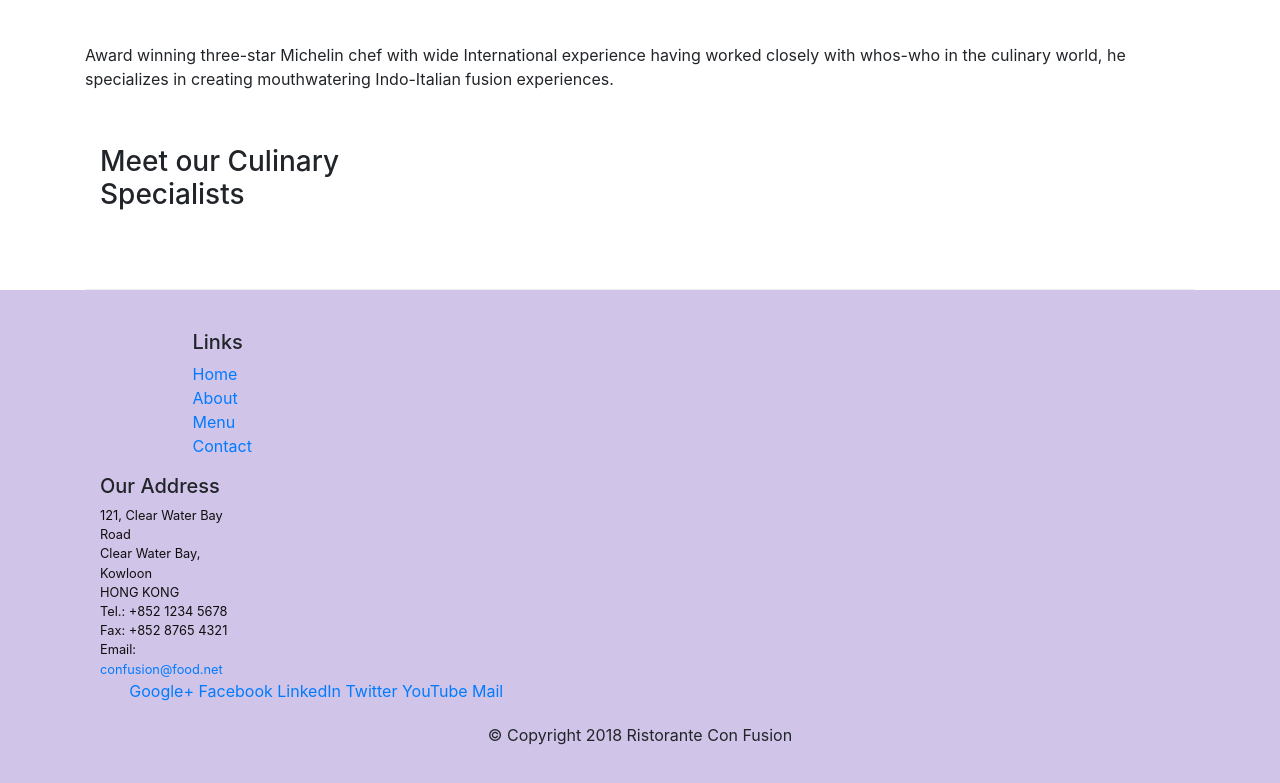
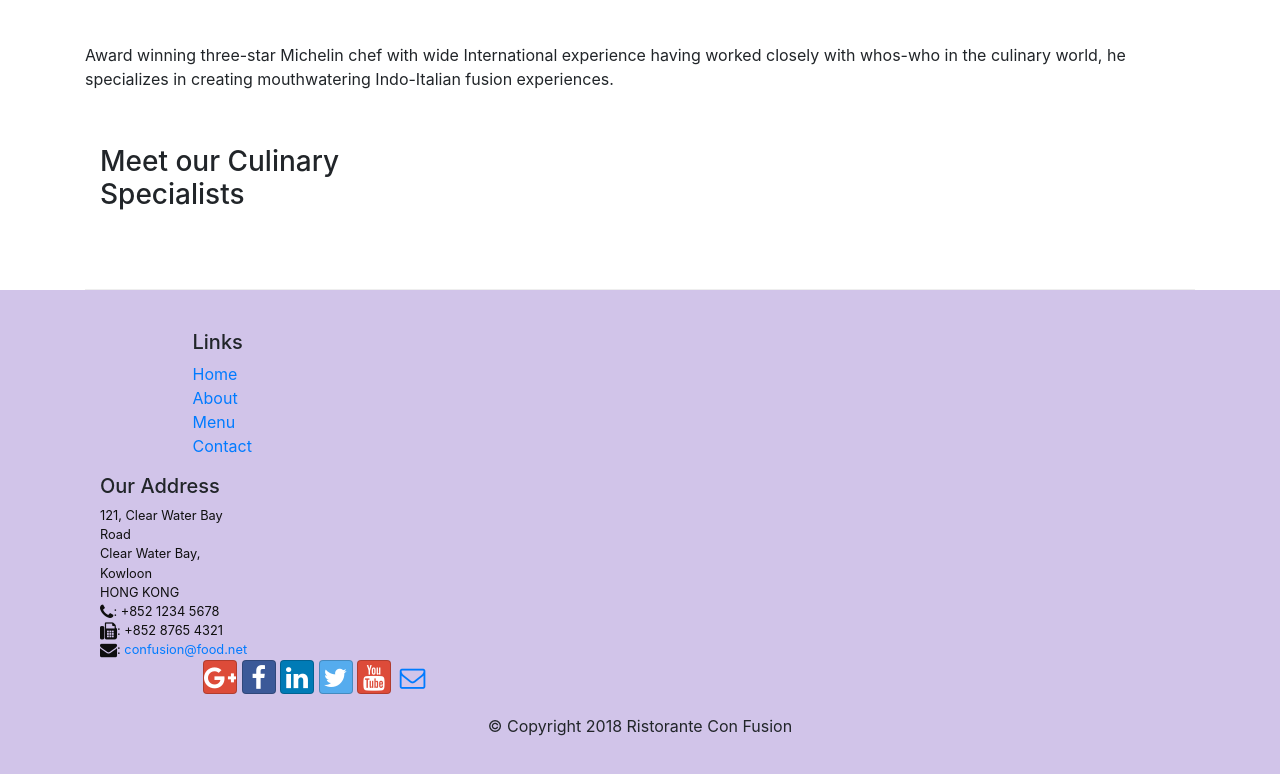
Before and after one commit to josecolli/confusion, a website: page index.html in a window 1280 px wide. Shown: the part 1244-2027 px from the top of the page. Drawn offline with nearby package versions, Linux system fonts and the light colour scheme.

Commit message:
Added Icon Fonts

```diff
--- a/index.html
+++ b/index.html
@@ -10,6 +10,8 @@
     <!-- Bootstrap CSS -->
     <link rel="stylesheet" href="node_modules/bootstrap/dist/css/bootstrap.min.css">
     <link href="css/styles.css" rel="stylesheet">
+    <link rel="stylesheet" href="node_modules/font-awesome/css/font-awesome.min.css">
+    <link rel="stylesheet" href="node_modules/bootstrap-social/bootstrap-social.css">
 
 
     <title>Ristorante Con Fusion</title>
@@ -25,16 +27,16 @@
         <a class="navbar-brand" href="#">Ristorante Con Fusion</a>
         <div class="collapse navbar-collapse" id="Navbar"> <ul class="navbar-nav mr-auto"></div>
         <li class="nav-item active">
-        <a class="nav-link" href="#">Home</a>
+        <a class="nav-link" href="#"><span class="fa fa-home fa-lg"></span> Home</a>
         </li>
         <li class="nav-item">
-        <a class="nav-link" href="./aboutus.html">About</a>
+        <a class="nav-link" href="./aboutus.html"><span class="fa fa-info fa-lg"></span> About</a>
         </li>
         <li class="nav-item">
-        <a class="nav-link" href="#">Menu</a>
+        <a class="nav-link" href="#"><span class="fa fa-list fa-lg"></span></a>
         </li>
         <li class="nav-item">
-        <a class="nav-link" href="#">Contact</a>
+        <a class="nav-link" href="#"><span class="fa fa-address-card fa-lg"></span> Contact</a>
         </li>
         </ul>
         </div>
@@ -107,20 +109,32 @@
 		              121, Clear Water Bay Road<br>
 		              Clear Water Bay, Kowloon<br>
 		              HONG KONG<br>
-		              Tel.: +852 1234 5678<br>
-		              Fax: +852 8765 4321<br>
-		              Email: <a href="mailto:confusion@food.net">confusion@food.net</a>
+		              <i class="fa fa-phone fa-lg"></i>: +852 1234 5678<br>
+		              <i class="fa fa-fax fa-lg"></i>: +852 8765 4321<br>
+                      <i class="fa fa-envelope fa-lg"></i>: <a href="mailto:confusion@food.net">confusion@food.net</a>
 		           </address>
                 </div>
                 <div class="col-7 col-sm-5">
                     <div class="text-center">
-                        <a href="http://google.com/+">Google+</a>
-                        <a href="http://www.facebook.com/profile.php?id=">Facebook</a>
-                        <a href="http://www.linkedin.com/in/">LinkedIn</a>
-                        <a href="http://twitter.com/">Twitter</a>
-                        <a href="http://youtube.com/">YouTube</a>
-                        <a href="mailto:">Mail</a>
-                    </div>
+                        <a class="btn btn-social-icon btn-google" href="http://google.com/+">
+                        <i class="fa fa-google-plus"></i>
+                        </a>
+                        <a class="btn btn-social-icon btn-facebook" href="http://www.facebook.com/profile.php?id=">
+                        <i class="fa fa-facebook"></i>
+                        </a>
+                        <a class="btn btn-social-icon btn-linkedin" href="http://www.linkedin.com/in/">
+                        <i class="fa fa-linkedin"></i>
+                        </a>
+                        <a class="btn btn-social-icon btn-twitter" href="http://twitter.com/">
+                        <i class="fa fa-twitter"></i>
+                        </a>
+                        <a class="btn btn-social-icon btn-google" href="http://youtube.com/">
+                        <i class="fa fa-youtube"></i>
+                        </a>
+                        <a class="btn btn-social-icon" href="mailto:">
+                        <i class="fa fa-envelope-o"></i>
+                        </a>
+                        </div>
                 </div>
            </div>
            <div class="row justify-content-center">
--- a/package.json
+++ b/package.json
@@ -15,6 +15,8 @@
   },
   "dependencies": {
     "bootstrap": "^4.0.0",
+    "bootstrap-social": "^5.1.1",
+    "font-awesome": "^4.7.0",
     "install": "^0.13.0",
     "jquery": "^3.3.1",
     "npm": "^6.14.8",
```
Also changed, not shown: aboutus.html (+9 -7 lines), 1 other file.
